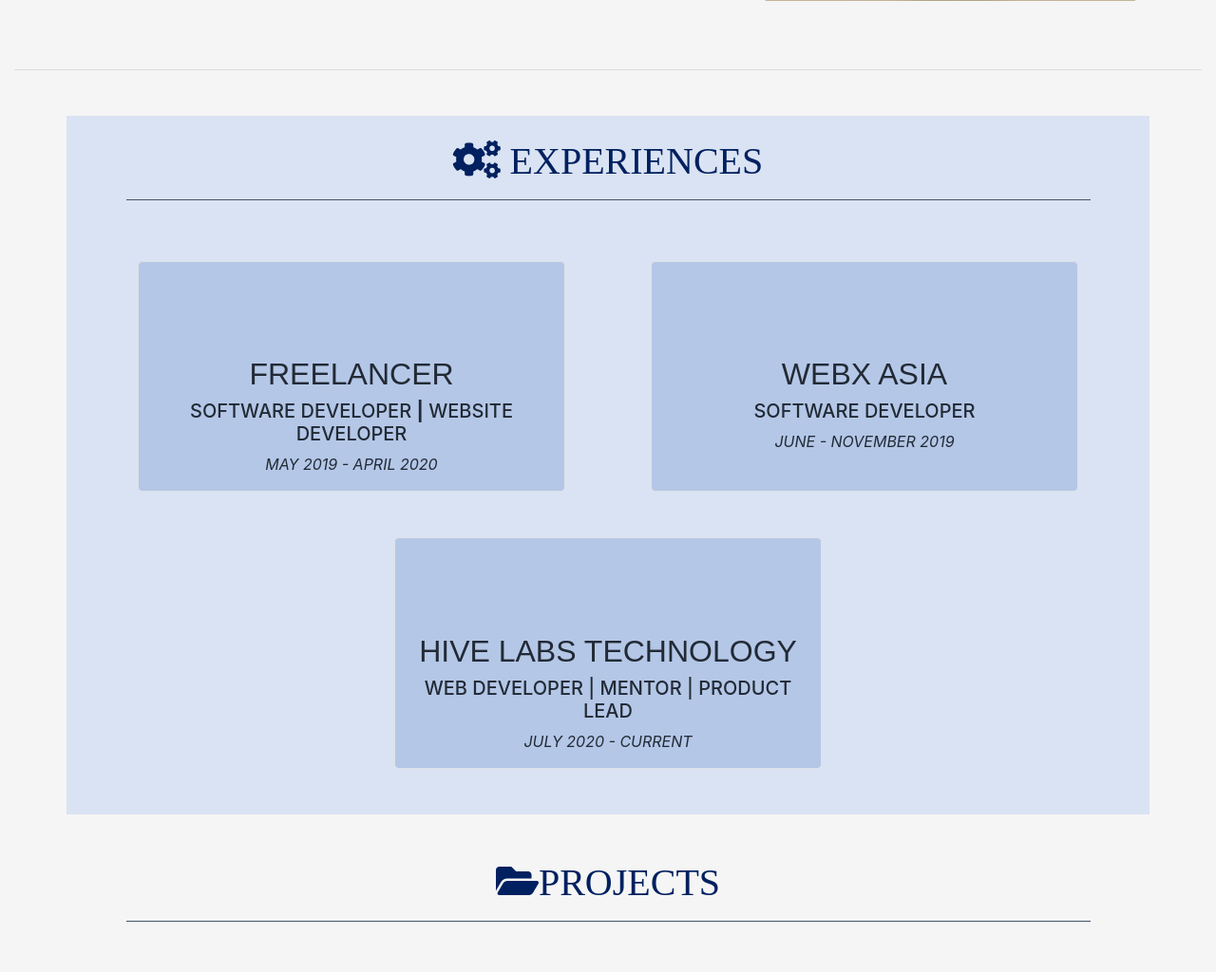
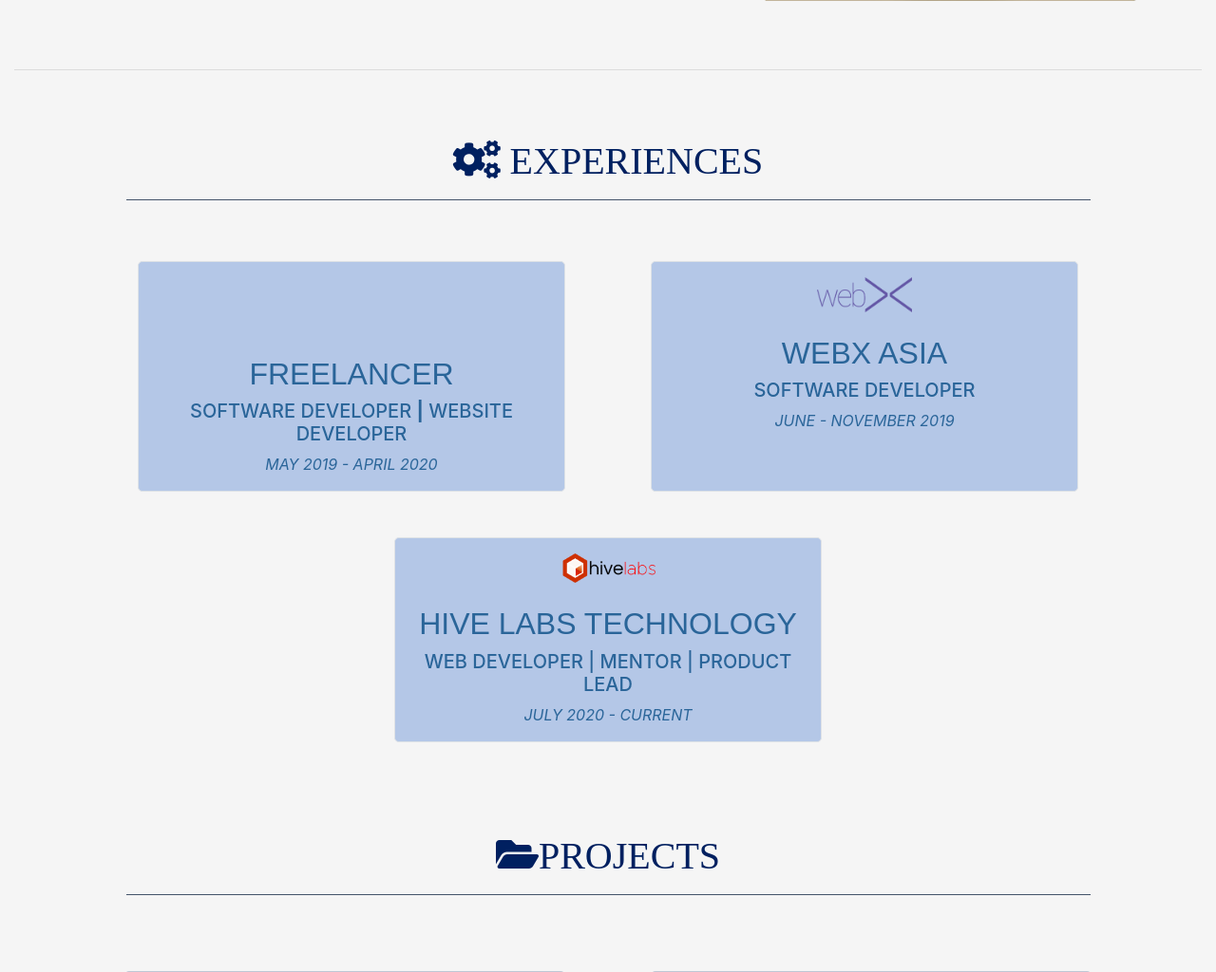
Before and after one commit to kentdayrit/kentdayrit.github.io, a PHP site: page / in a window 1280 px wide. Shown: the part 402-1426 px from the top of the page at 95% size. Run offline with PHP 8.4, Linux system fonts and the light colour scheme; some libraries are stand-ins or nearby versions.

Commit message:
add job log

```diff
--- a/app/pages/sections/experiences-section.php
+++ b/app/pages/sections/experiences-section.php
@@ -1,5 +1,5 @@
 <!-- EXPERIENCES -->
-<section class="container mt-5 pt-4 pb-5" id="experiences-section" style="background-color: #dae3f3;">
+<section class="container mt-5 pt-4 pb-5" id="experiences-section" >
 	<div class="row">
 		<div class="col-md-11 mx-auto text-center">
 			<h1 style="color: #002060; font-family: Century gothic"><i class="fas fa-cogs display-5"></i> EXPERIENCES</h1>
@@ -7,20 +7,20 @@
 		</div>
 	</div>
 	<div class="row col-md-12 mx-auto">
-		<div class="col-md-5 mt-5 p-3 mx-auto text-center border rounded-lg" style="background-color: #b4c7e7; color: #222a35;">
+		<div class="col-md-5 mt-5 p-3 mx-auto text-center border rounded-lg" style="background-color: #b4c7e7; color: #2a6599;">
 			<i class="fas fa-user-tie display-4 mb-3"></i>
 			<h2 style="font-family: Arial">FREELANCER</h2>
 			<h5>SOFTWARE DEVELOPER <b>|</b> WEBSITE DEVELOPER</h5>
 			<span><i>MAY 2019 - APRIL 2020</i></span>
 		</div>
-		<div class="col-md-5 mt-5 p-3 mx-auto text-center border rounded-lg" style="background-color: #b4c7e7; color: #222a35;">
-			<i class="fas fa-user-tie display-4 mb-3"></i>
+		<div class="col-md-5 mt-5 p-3 mx-auto text-center border rounded-lg" style="background-color: #b4c7e7; color: #2a6599;">
+			<img class="img-fluid mb-4" width="100" height="auto" src="/assets/img/webx-purple.png">
 			<h2 style="font-family: Arial">WEBX ASIA</h2>
 			<h5>SOFTWARE DEVELOPER</h5>
 			<span><i>JUNE - NOVEMBER 2019</i></span>
 		</div>
-		<div class="col-md-5 mt-5 p-3 mx-auto text-center border rounded-lg" style="background-color: #b4c7e7; color: #222a35;">
-			<i class="fas fa-briefcase display-4 mb-3"></i>
+		<div class="col-md-5 mt-5 p-3 mx-auto text-center border rounded-lg" style="background-color: #b4c7e7; color: #2a6599;">
+		<img class="img-fluid mb-4" width="100" height="auto" src="/assets/img/hivelabs_icon.png">
 			<h2 style="font-family: Arial">HIVE LABS TECHNOLOGY</h2>
 			<h5>WEB DEVELOPER | MENTOR | PRODUCT LEAD</h5>
 			<span><i>JULY 2020 - CURRENT</i></span>
```
Also changed, not shown: assets/img/hivelabs_icon.png (added), assets/img/webx-purple.png (added).
